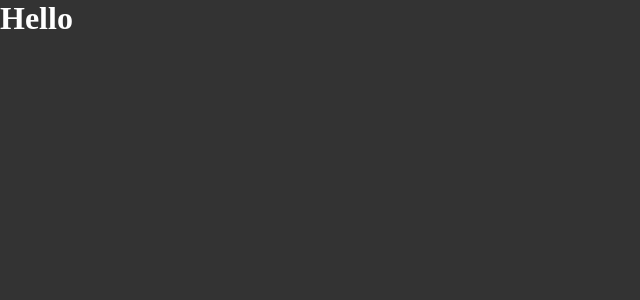
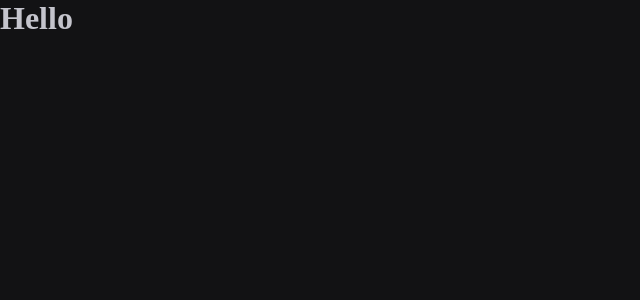
Before and after one commit to horquidia-lima/Timer, a React (Vite) app: page / in a window 1280 px wide. Shown: the top 300 px of the page, without its empty margins (0-640 px from the left). Built offline with nearby package versions, Linux system fonts and the light colour scheme.

Commit message:
Cores & fonte

```diff
--- a/index.html
+++ b/index.html
@@ -2,7 +2,14 @@
 <html lang="en">
   <head>
     <meta charset="UTF-8" />
+
+    <link rel="preconnect" href="https://fonts.googleapis.com">
+    <link rel="preconnect" href="https://fonts.gstatic.com" crossorigin>
+
     <meta name="viewport" content="width=device-width, initial-scale=1.0" />
+
+    <link href="https://fonts.googleapis.com/css2?family=Roboto+Mono:ital,wght@0,100..700;1,100..700&family=Roboto:wght@400;700&display=swap" rel="stylesheet"/>
+
     <title>Ignite Timer</title>
   </head>
   <body>
--- a/src/styles/global.ts
+++ b/src/styles/global.ts
@@ -7,8 +7,19 @@
         box-sizing: border-box;
     }
 
+    :focus {
+        outline: 0;
+        box-shadow: 0 0 0 2px ${props => props.theme['green-500']};
+    }
+
     body {
-        background: #333;
-        color: #fff;
+        background: ${props => props.theme['gray-900']};
+        color: ${props => props.theme['gray-300']};
+    }
+
+    boby, input, textarea, button {
+        font-family: 'Roboto', sans-serif;
+        font-weight: 400;
+        font-size: 1rem;
     }
 `
--- a/src/styles/themes/default.ts
+++ b/src/styles/themes/default.ts
@@ -1,4 +1,21 @@
 export const defaultTheme = {
-    primary: 'purple',
-    secondary: 'orange',
+    white: '#FFF',
+
+    'gray-100': '#E1E1E6',
+    'gray-300': '#C4C4CC',
+    'gray-400': '#8D8D99',
+    'gray-500': '#7C7C8A',
+    'gray-600': '#323238',
+    'gray-700': '#29292E',
+    'gray-800': '#202024',
+    'gray-900': '#121214',
+
+    'green-300': '#00B37E',
+    'green-500': '#00875F',
+    'green-700': '#015F43',
+
+    'red-500': '#AB222E',
+    'red-700': '#7A1921',
+
+    'yellow-500': '#FBA94C',
 }
```
